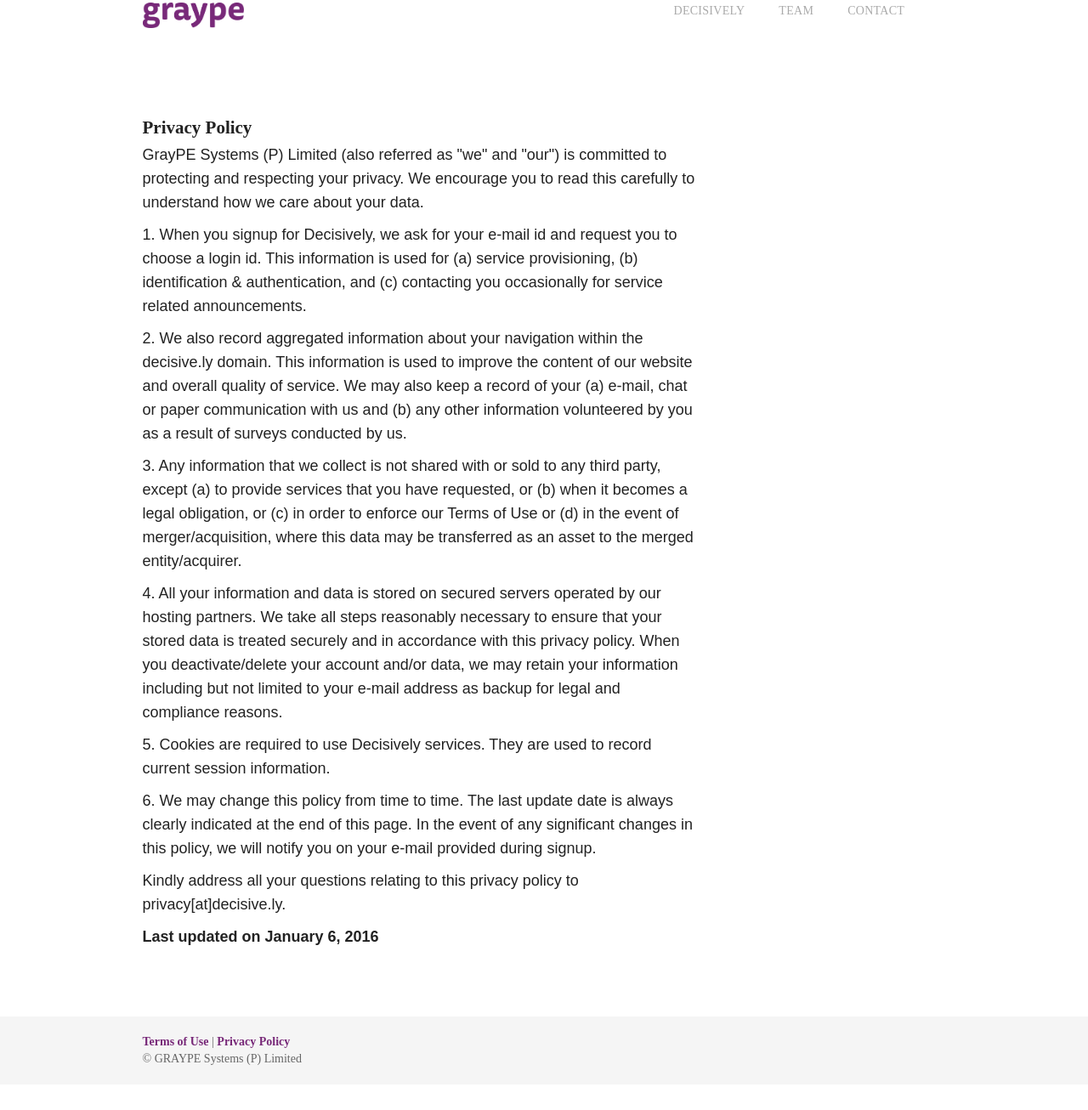
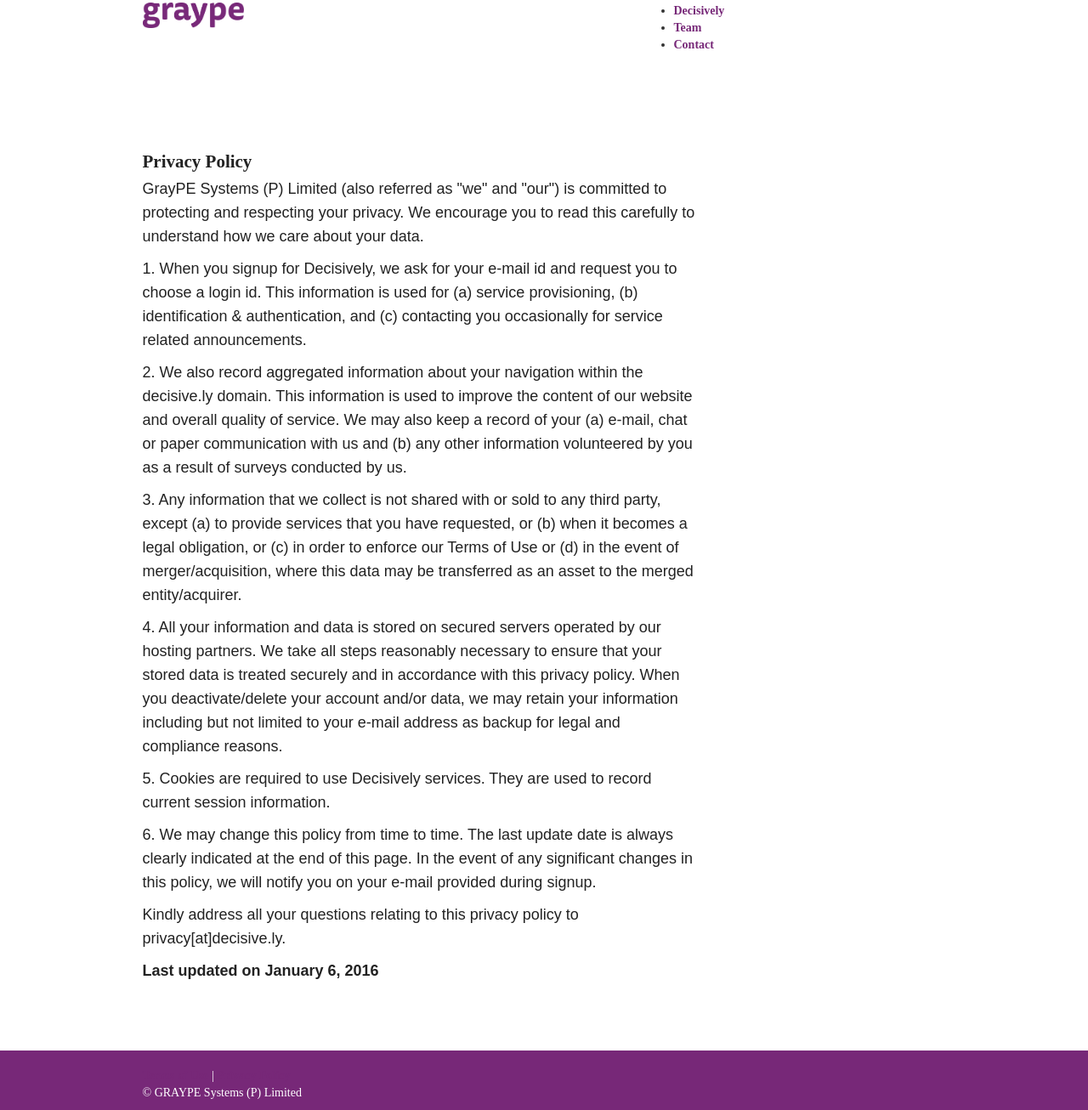
Before and after one commit to GR4YPE/gr4ype.github.io, a website: page privacy.html in a window 1280 px wide. Shown: the part 61-1367 px from the top of the page at 85% size. Before the commit the page ends 1337 px from the top, so only its background shows below. Drawn offline with nearby package versions, Linux system fonts and the light colour scheme.

Commit message:
Remove unnecessary selectors and fix footer

```diff
--- a/stylesheets/master.css
+++ b/stylesheets/master.css
@@ -21,41 +21,6 @@
 	height: 30px;
 }
 
-header nav {
-	float: right;
-}
-
-header nav ul {
-	margin: 0;
-	list-style: none;
-	padding: 0;
-	text-indent: 0;
-}
-
-header nav ul li {
-	float: left;
-	margin-left: 40px;
-}
-
-header nav ul li a {
-	color: #aaa;
-	font-size: 14px;
-	font-weight: 500;
-	border-bottom: 0px solid #f5f5f5;
-	padding-bottom: 0;
-	text-transform: uppercase;
-	padding-bottom: 10px;
-	letter-spacing: 0.02em;
-	transition: all 0.2s ease-in;
-}
-
-header ul li a:hover{
-	text-decoration: none;
-	color: #772878;
-	border-bottom: 2px solid #772878;
-	padding-bottom: 2px;
-}
-
 main {
 	margin-top: 75px;
 	margin-bottom: 60px;
@@ -63,11 +28,6 @@
 
 main section {
 	margin-bottom: 20px;
-}
-
-section.graphics {
-	margin-top: 48px;
-	margin-bottom: 55px;
 }
 
 main h1 {
@@ -98,11 +58,11 @@
 }
 
 footer {
+	background-color: #772878;
 	margin-top: 30px;
-	min-height: 80px;
-	background: #f5f5f5;
+	min-height: 60px;
 	font-size: 14px;
-	color: #666;
+	color: #fff;
 }
 
 footer p {
```
Also changed, not shown: index.html (+1 -1 lines).
